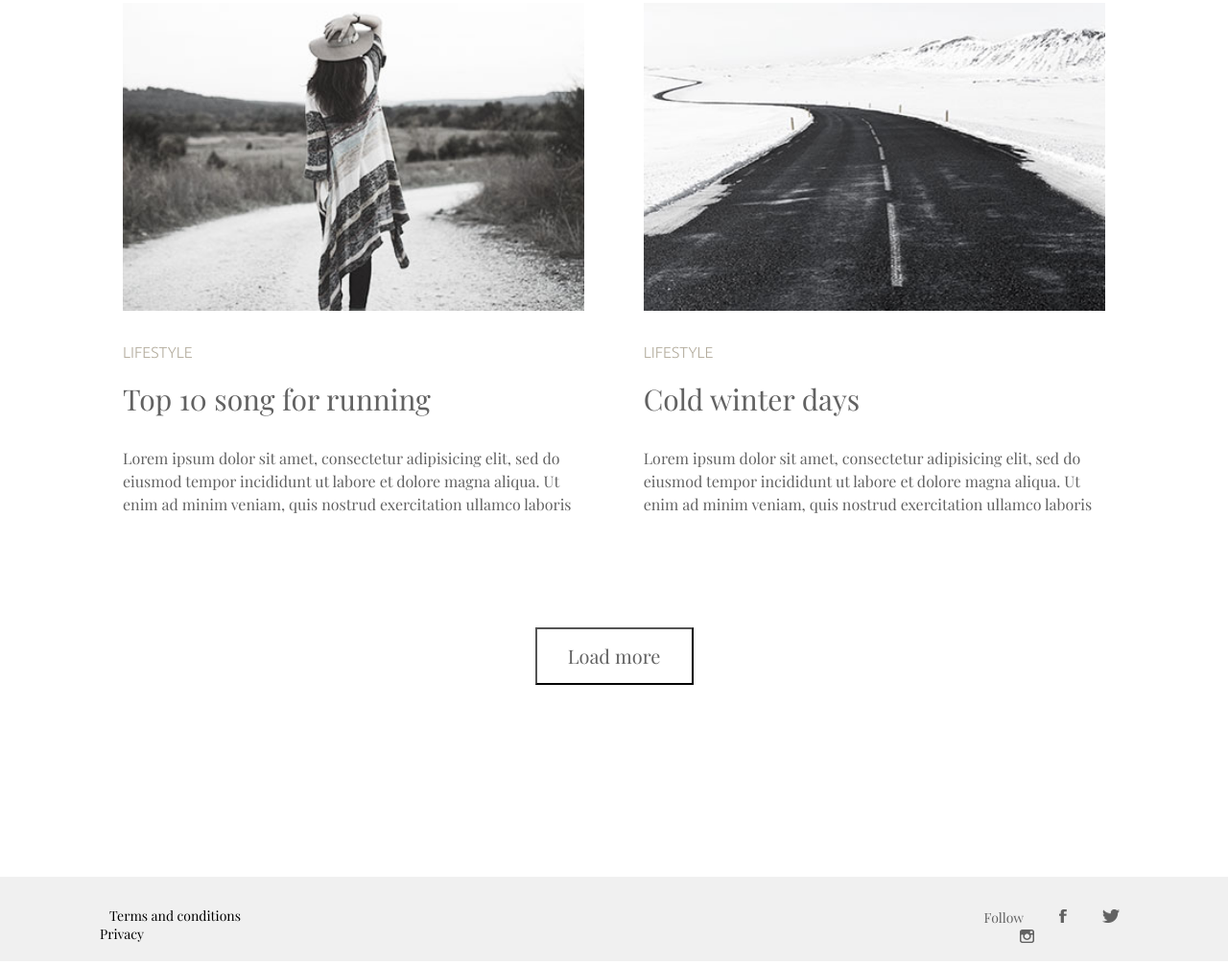
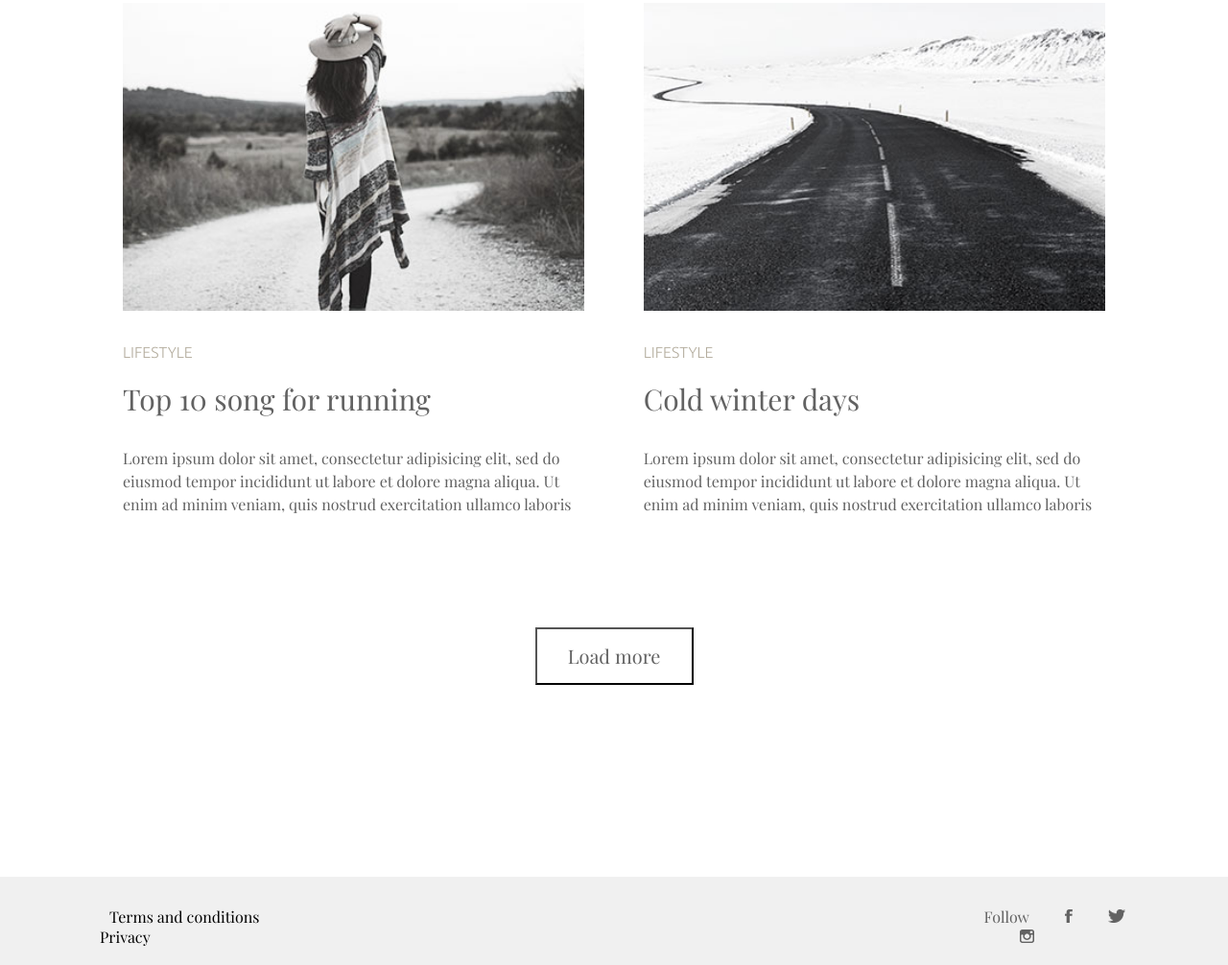
Before and after one commit to niloydeb02/minimo, a plain HTML site: page index.html in a window 1280 px wide. Shown: the part 2933-3939 px from the top of the page at 96% size. Drawn offline with nearby package versions, Linux system fonts and the light colour scheme; a web font is replaced by a local one.

Commit message:
Update style.css

```diff
--- a/css/style.css
+++ b/css/style.css
@@ -186,7 +186,7 @@ body{
 .privacy ul li {float: left;}
 .privacy ul li a {text-decoration: none;
                   color: #000000;
-                  font-size: 14px;
+                  font-size: 16px;
                   display: block;
                   margin: 0px 10px;
           }
@@ -198,7 +198,7 @@ margin-left: 0}
         float: right;
 }
 .media span {
-	font-size: 14px;
+	font-size: 16px;
 }
 .media ul  {list-style-type: none;}
 .media ul li {float: left;}
```
